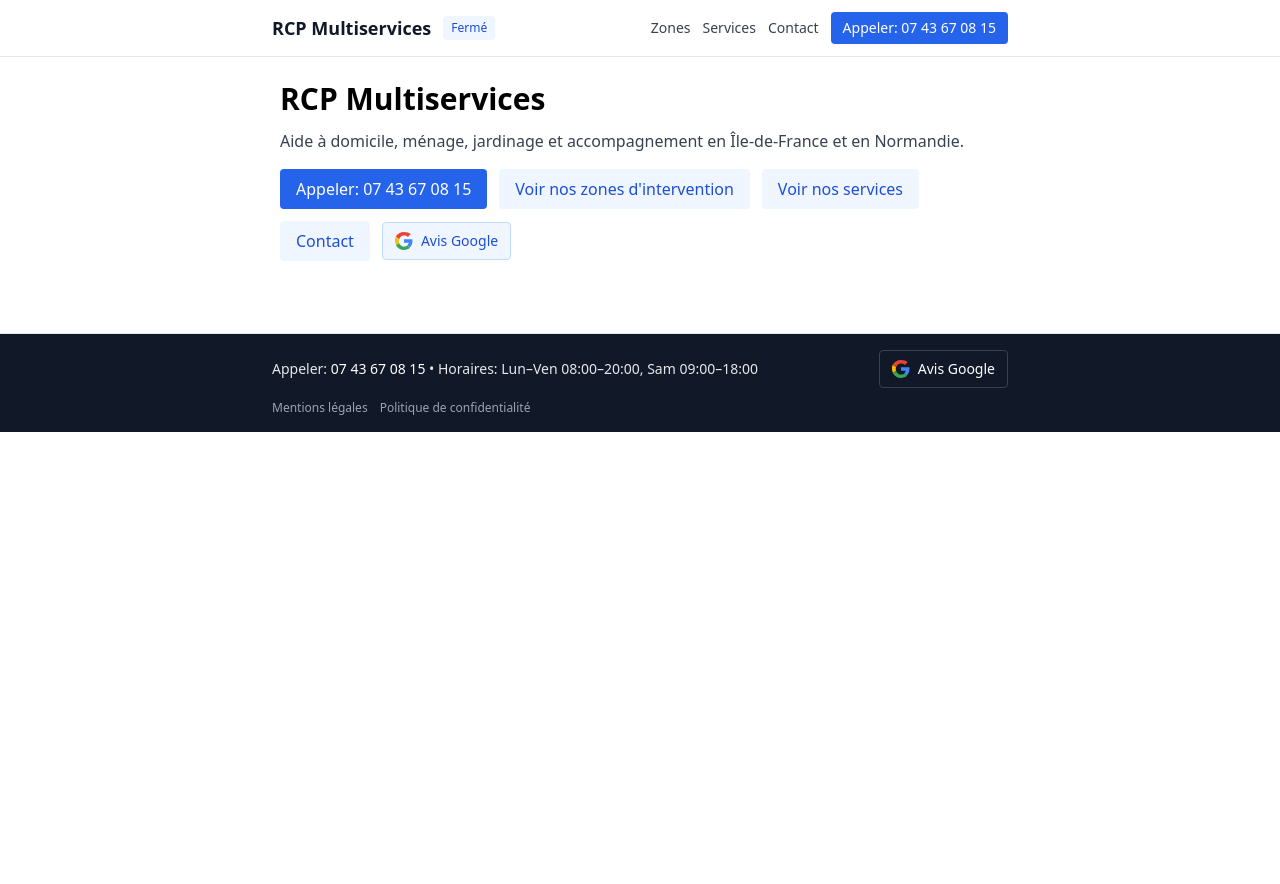
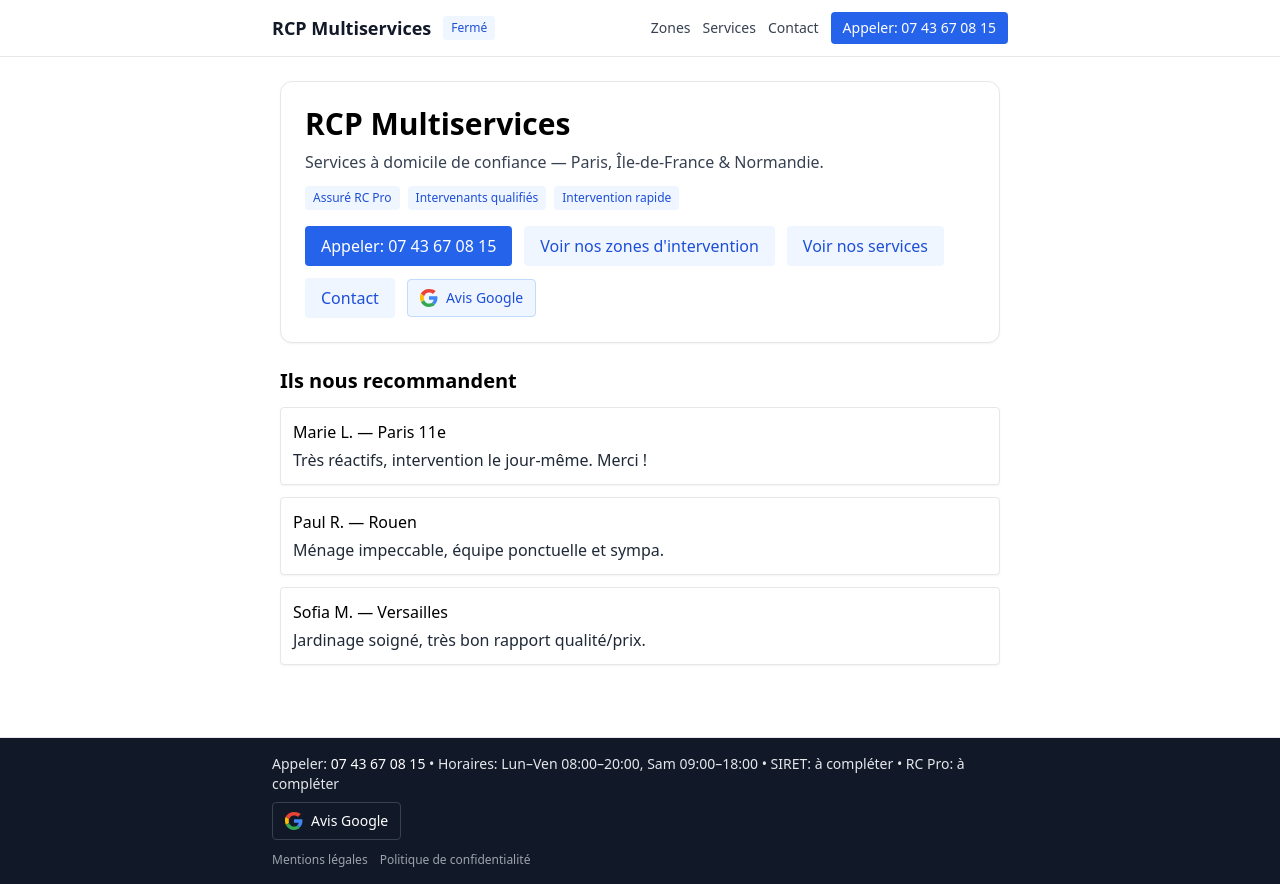
Before and after one commit to Soofmaax/RCP-Multiservices, a React (Vite) app: page / in a window 1280 px wide. Before the commit the page ends 800 px from the top, so only its background shows below. Built offline with nearby package versions, Linux system fonts and the light colour scheme; no server answers.

Commit message:
feat: add hero section and static testimonials to home page
Co-authored-by: Genie <genie@cosine.sh>

```diff
--- a/src/routes/AppRoutes.tsx
+++ b/src/routes/AppRoutes.tsx
@@ -32,11 +32,18 @@ function Home() {
         <script type="application/ld+json">{JSON.stringify(websiteLd)}</script>
       </Helmet>
       <main className="max-w-3xl mx-auto p-6">
+        {/* Hero */}
+        <section className="rounded-xl border bg-white shadow-sm p-6">
           <h1 className="text-3xl font-semibold">RCP Multiservices</h1>
-        <p className="mt-3 text-gray-700">
-          Aide à domicile, ménage, jardinage et accompagnement en Île-de-France et en Normandie.
+          <p className="mt-2 text-gray-700">
+            Services à domicile de confiance — Paris, Île-de-France &amp; Normandie.
           </p>
-        <div className={ctaRow}>
+          <div className="mt-3 flex flex-wrap items-center gap-2">
+            <span className="text-xs rounded bg-blue-50 text-blue-700 px-2 py-1">Assuré RC Pro</span>
+            <span className="text-xs rounded bg-blue-50 text-blue-700 px-2 py-1">Intervenants qualifiés</span>
+            <span className="text-xs rounded bg-blue-50 text-blue-700 px-2 py-1">Intervention rapide</span>
+          </div>
+          <div className={`${ctaRow} mt-3`}>
             <a href="tel:+33743670815" className={btnPrimary}>
               Appeler: 07&nbsp;43&nbsp;67&nbsp;08&nbsp;15
             </a>
@@ -51,6 +58,26 @@ function Home() {
             </Link>
             <GoogleReviewsBadge />
           </div>
+        </section>
+
+        {/* Témoignages statiques (temporaire) */}
+        <section className="mt-6">
+          <h2 className="text-xl font-semibold">Ils nous recommandent</h2>
+          <ul className="mt-3 space-y-3">
+            <li className="rounded border p-3 bg-white shadow-sm">
+              <div className="font-medium">Marie L. — Paris 11e</div>
+              <p className="text-gray-800 mt-1">Très réactifs, intervention le jour-même. Merci !</p>
+            </li>
+            <li className="rounded border p-3 bg-white shadow-sm">
+              <div className="font-medium">Paul R. — Rouen</div>
+              <p className="text-gray-800 mt-1">Ménage impeccable, équipe ponctuelle et sympa.</p>
+            </li>
+            <li className="rounded border p-3 bg-white shadow-sm">
+              <div className="font-medium">Sofia M. — Versailles</div>
+              <p className="text-gray-800 mt-1">Jardinage soigné, très bon rapport qualité/prix.</p>
+            </li>
+          </ul>
+        </section>
       </main>
     </>
   );
@@ -88,7 +115,7 @@ function Footer() {
             <a href="tel:+33743670815" className="text-white hover:underline">
               07&nbsp;43&nbsp;67&nbsp;08&nbsp;15
             </a>{' '}
-            • Horaires: Lun–Ven 08:00–20:00, Sam 09:00–18:00
+            • Horaires: Lun–Ven 08:00–20:00, Sam 09:00–18:00 • SIRET: à compléter • RC Pro: à compléter
           </div>
           <GoogleReviewsBadge variant="inverted" />
         </div>
```
Also changed, not shown: 1 other file (tests, documents, lock files or other folders). Lines whose indentation alone changed are shown as unchanged.
